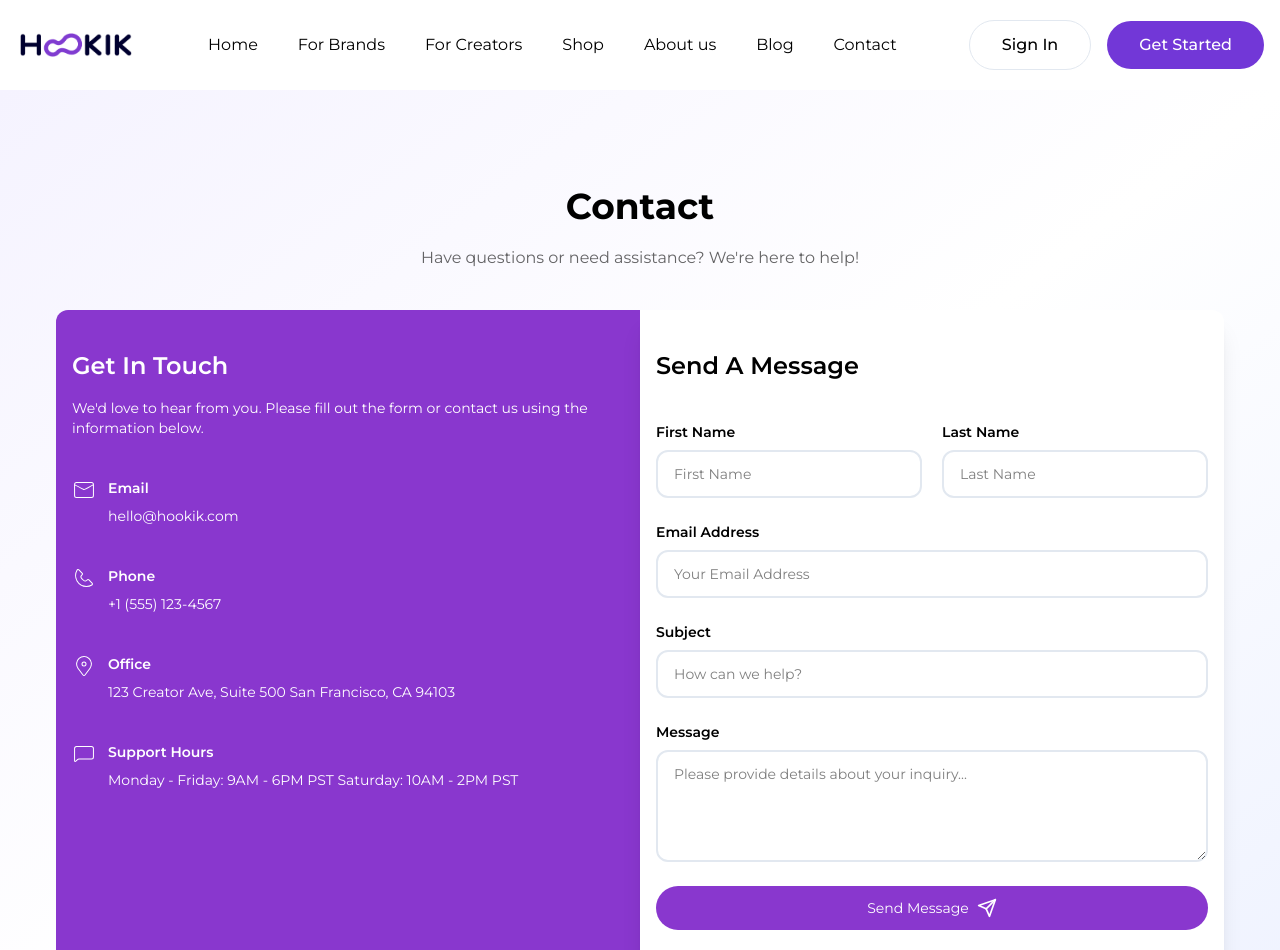
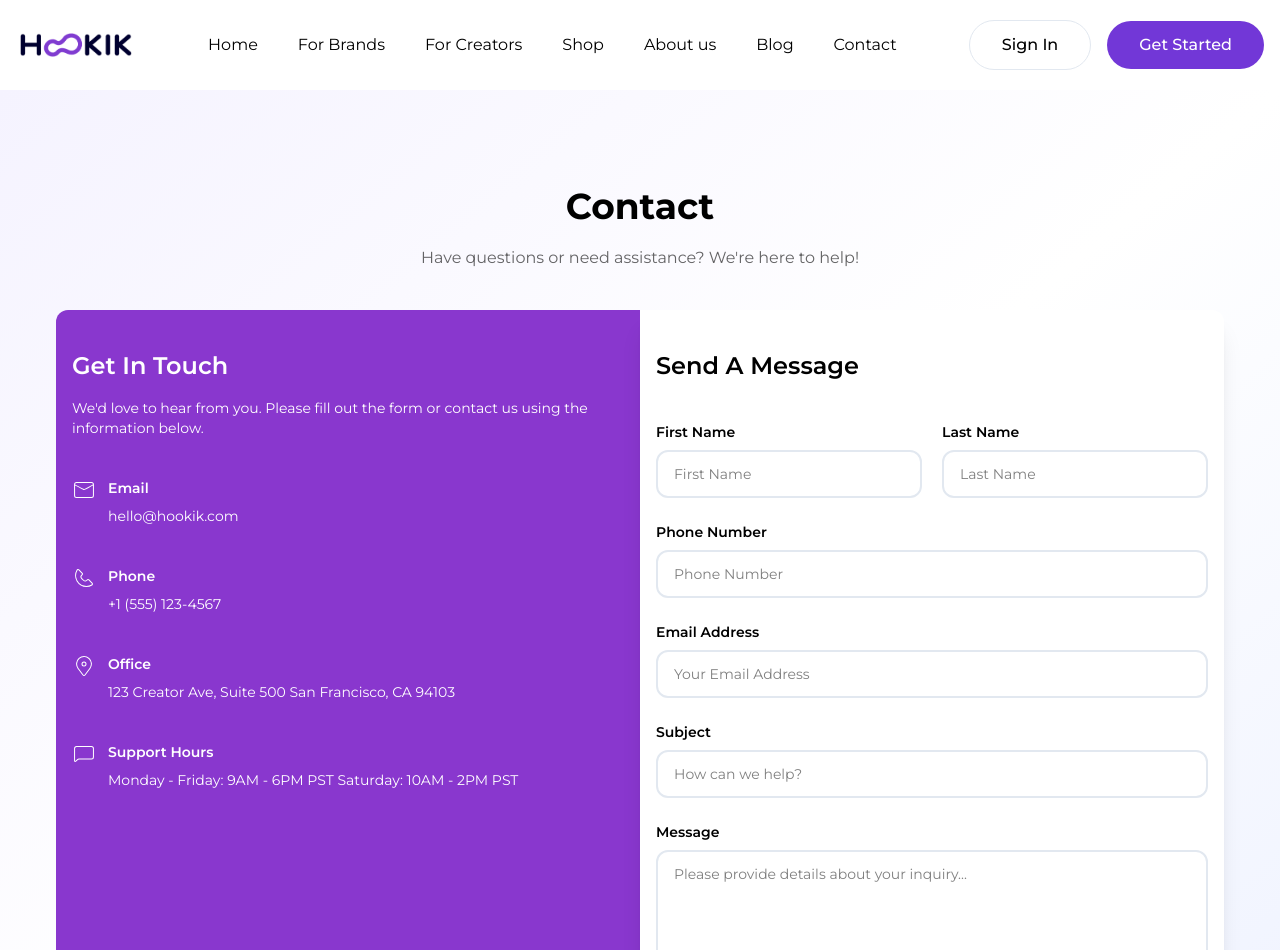
Before and after one commit to Hookik/hookik-landing, a Next.js app: page /contact in a window 1280 px wide. Shown: the top 950 px of the page. Built offline with nearby package versions, Linux system fonts and the light colour scheme.

Commit message:
Feat/Changes made

```diff
--- /dev/null
+++ b/app/Providers.js
@@ -0,0 +1,8 @@
+"use client";
+
+import { Provider } from "react-redux";
+import { store } from "../lib/store";
+
+export function Providers({ children }) {
+  return <Provider store={store}>{children}</Provider>;
+}
--- a/app/contact/page.js
+++ b/app/contact/page.js
@@ -1,12 +1,17 @@
+"use client";
+
 import GradientBackground from "@/components/GradientBackground";
 import Input from "@/components/input";
 import MultiLineInput from "@/components/MultiLineInput";
+import { handleSuccess, handleError } from "@/helper";
+import { useContactUsMutation } from "@/services/contact.api";
 import PageLayout from "@/template/PageLayout";
 import React from "react";
+import { useForm } from "react-hook-form";
 import { CiChat1, CiLocationOn, CiMail, CiPhone } from "react-icons/ci";
 import { FiSend } from "react-icons/fi";
 
-const contact = () => {
+const Contact = () => {
   const contactDetails = [
     {
       id: 1,
@@ -21,20 +26,52 @@ const contact = () => {
       detail: "+1 (555) 123-4567",
     },
     {
-      id: 1,
+      id: 3,
       title: "Office",
       icon: <CiLocationOn className="text-2xl" />,
       detail: "123 Creator Ave, Suite 500 San Francisco, CA 94103",
     },
     {
-      id: 1,
+      id: 4,
       title: "Support Hours",
       icon: <CiChat1 className="text-2xl" />,
       detail: "Monday - Friday: 9AM - 6PM PST Saturday: 10AM - 2PM PST",
     },
   ];
+
+  const { control, handleSubmit, reset } = useForm({
+    defaultValues: {
+      firstName: "",
+      lastName: "",
+      phoneNumber: "",
+      email: "",
+      subject: "",
+      message: "",
+    },
+  });
+
+  const [contactUs, { isLoading }] = useContactUsMutation();
+
+  const onSubmit = async (data) => {
+    try {
+      const formData = {
+        full_name: `${data?.firstName} ${data?.lastName}`,
+        email: data?.email,
+        phone_number: data?.phoneNumber,
+        contact_purpose: data?.subject,
+        message: data?.message,
+      };
+
+      await contactUs(formData).unwrap();
+      handleSuccess("Message Sent Successfully");
+      reset();
+    } catch (err) {
+      console.error(err);
+      handleError("Error Sending Message, Try again!");
+    }
+  };
+
   return (
-    <>
     <PageLayout footBanner={false}>
       <GradientBackground>
         <div className="max-w-[1200px] mx-auto flex flex-col my-10 gap-y-10 px-4">
@@ -46,6 +83,7 @@ const contact = () => {
           </div>
 
           <div className="flex flex-col w-full lg:flex-row">
+            {/* Left Info */}
             <div className="w-full lg:w-[50%] py-10 rounded-l-xl bg-[#8937CE] px-4 text-white flex flex-col gap-y-10">
               <div className="flex flex-col gap-y-4">
                 <h2 className="text-2xl font-semibold">Get In Touch</h2>
@@ -67,35 +105,83 @@ const contact = () => {
               </div>
             </div>
 
+            {/* Form */}
             <div className="w-full lg:w-[50%] py-10 rounded-r-xl shadow-xl px-4 bg-white flex flex-col gap-y-10">
               <h2 className="text-2xl font-semibold">Send A Message</h2>
-                <div className="flex flex-col gap-y-6">
+
+              <form
+                onSubmit={handleSubmit(onSubmit)}
+                className="flex flex-col gap-y-6"
+              >
                 <div className="grid grid-cols-2 items-center gap-5">
-                    <Input value={"First Name"} />
-                    <Input value={"Last Name"} />
+                  <Input
+                    name="firstName"
+                    label="First Name"
+                    control={control}
+                    rules={{ required: "First name is required" }}
+                  />
+                  <Input
+                    name="lastName"
+                    label="Last Name"
+                    control={control}
+                    rules={{ required: "Last name is required" }}
+                  />
                 </div>
+
                 <Input
-                    value={"Email Address"}
-                    placeholder={"Your Email Address"}
-                  />
-                  <Input value={"Subject"} placeholder={"How can we help?"} />
-                  <MultiLineInput
-                    value={"Message"}
-                    placeholder={"Please provide details about your inquiry..."}
+                  name="phoneNumber"
+                  label="Phone Number"
+                  control={control}
+                  rules={{ required: "Phone Number is required" }}
                 />
 
-                  <button className="w-full py-3 rounded-full flex gap-x-2 justify-center items-center text-white bg-[#8937CE] text-sm">
-                    Send Message
+                <Input
+                  name="email"
+                  label="Email Address"
+                  placeholder="Your Email Address"
+                  control={control}
+                  rules={{
+                    required: "Email is required",
+                    pattern: {
+                      value: /^\S+@\S+$/i,
+                      message: "Enter a valid email address",
+                    },
+                  }}
+                />
+
+                <Input
+                  name="subject"
+                  label="Subject"
+                  placeholder="How can we help?"
+                  control={control}
+                  rules={{ required: "Subject is required" }}
+                />
+
+                <MultiLineInput
+                  name="message"
+                  label="Message"
+                  placeholder="Please provide details about your inquiry..."
+                  control={control}
+                  rules={{ required: "Message cannot be empty" }}
+                />
+
+                <button
+                  type="submit"
+                  disabled={isLoading}
+                  className={`w-full py-3 rounded-full flex gap-x-2 justify-center items-center text-white text-sm ${
+                    isLoading ? "bg-[#B18DDC]" : "bg-[#8937CE]"
+                  }`}
+                >
+                  {isLoading ? "Sending..." : "Send Message"}
                   <FiSend className="text-xl" />
                 </button>
-                </div>
+              </form>
             </div>
           </div>
         </div>
       </GradientBackground>
     </PageLayout>
-    </>
   );
 };
 
-export default contact;
+export default Contact;
--- a/app/layout.js
+++ b/app/layout.js
@@ -1,5 +1,7 @@
 import { Montserrat } from "next/font/google";
 import "./globals.css";
+import { Providers } from "./Providers";
+import { Toaster } from "sonner";
 
 const montserrat = Montserrat({
   variable: "--font-montserrat",
@@ -15,7 +17,10 @@ export const metadata = {
 export default function RootLayout({ children }) {
   return (
     <html lang="en">
-      <body className={`${montserrat.variable} antialiased`}>{children}</body>
+      <Providers>
+        <body className={`${montserrat.variable} antialiased`}>{children}</body>
+        <Toaster position="top-right" richColors />
+      </Providers>
     </html>
   );
 }
--- a/components/Input.jsx
+++ b/components/Input.jsx
@@ -1,17 +1,32 @@
 import React from "react";
+import { Controller } from "react-hook-form";
 
-const Input = ({value, placeholder}) => {
+const Input = ({ name, control, rules, placeholder, label }) => {
   return (
-    <>
-      <fieldset className="flex flex-col gap-y-2">
-        <p className="text-sm font-semibold">{value}</p>
-        <input
-          type="text"
-          className="w-full py-3 px-4 border-2 border-[#E2E8F0] rounded-xl text-sm focus:outline-[#7237D7]"
-          placeholder={placeholder || value}
-        />
-      </fieldset>
-    </>
+    <fieldset className="flex flex-col gap-y-2">
+      {label && <p className="text-sm font-semibold">{label}</p>}
+
+      <Controller
+        name={name}
+        control={control}
+        rules={rules}
+        render={({ field, fieldState: { error } }) => (
+          <>
+            <input
+              {...field}
+              type="text"
+              className={`w-full py-3 px-4 border-2 rounded-xl text-sm focus:outline-[#7237D7] ${
+                error ? "border-red-500" : "border-[#E2E8F0]"
+              }`}
+              placeholder={placeholder || label || name}
+            />
+            {error && (
+              <span className="text-xs text-red-500">{error.message}</span>
+            )}
+          </>
+        )}
+      />
+    </fieldset>
   );
 };
 
--- a/components/MultiLineInput.jsx
+++ b/components/MultiLineInput.jsx
@@ -1,17 +1,31 @@
 import React from "react";
+import { Controller } from "react-hook-form";
 
-const MultiLineInput = ({ value, placeholder }) => {
+const MultiLineInput = ({ name, control, rules, placeholder, label }) => {
   return (
-    <>
-      <fieldset className="flex flex-col gap-y-2">
-        <p className="text-sm font-semibold">{value}</p>
-        <textarea
-          type="text"
-          className="w-full py-3 px-4 border-2 h-28 border-[#E2E8F0] rounded-xl text-sm focus:outline-[#7237D7]"
-          placeholder={placeholder || value}
-        />
-      </fieldset>
-    </>
+    <fieldset className="flex flex-col gap-y-2">
+      {label && <p className="text-sm font-semibold">{label}</p>}
+
+      <Controller
+        name={name}
+        control={control}
+        rules={rules}
+        render={({ field, fieldState: { error } }) => (
+          <>
+            <textarea
+              {...field}
+              className={`w-full py-3 px-4 border-2 h-28 rounded-xl text-sm focus:outline-[#7237D7] resize-none ${
+                error ? "border-red-500" : "border-[#E2E8F0]"
+              }`}
+              placeholder={placeholder || label || name}
+            />
+            {error && (
+              <span className="text-xs text-red-500">{error.message}</span>
+            )}
+          </>
+        )}
+      />
+    </fieldset>
   );
 };
 
--- a/components/Navbar.jsx
+++ b/components/Navbar.jsx
@@ -56,7 +56,7 @@ const Navbar = () => {
             onClick={() => {
               setShowMenu(!showMenu);
             }}
-            className="text-2xl lg:hidden"
+            className="text-2xl xl:hidden"
           >
             <HiOutlineMenuAlt2 />
           </button>
--- /dev/null
+++ b/helper/index.js
@@ -0,0 +1,9 @@
+import { toast } from "sonner";
+
+export const handleSuccess = (text) => {
+  toast.success(text);
+};
+
+export const handleError = (text) => {
+  toast.error(text);
+};
--- /dev/null
+++ b/lib/store.js
@@ -0,0 +1,27 @@
+import { configureStore } from "@reduxjs/toolkit";
+import AsyncStorage from "@react-native-async-storage/async-storage";
+import { persistStore, persistReducer } from "redux-persist";
+import { combineReducers } from "redux";
+import { contactApi } from "@/services/contact.api";
+
+const rootReducer = combineReducers({
+  [contactApi.reducerPath]: contactApi.reducer,
+});
+
+const persistConfig = {
+  key: "root",
+  storage: AsyncStorage,
+};
+
+const persistedReducer = persistReducer(persistConfig, rootReducer);
+
+export const store = configureStore({
+  reducer: persistedReducer,
+  middleware: (getDefaultMiddleware) =>
+    getDefaultMiddleware({
+      serializableCheck: false,
+      immutableCheck: false,
+    }).concat(contactApi.middleware),
+});
+
+export const persistor = persistStore(store);
--- /dev/null
+++ b/services/contact.api.js
@@ -0,0 +1,27 @@
+import { createApi, fetchBaseQuery } from "@reduxjs/toolkit/query/react";
+
+export const baseQuery = fetchBaseQuery({
+  baseUrl: "https://api.staging.hookik.com/api/v2/",
+  prepareHeaders: (headers) => {
+    headers.set("Content-Type", "application/json");
+    // You can add other headers here, e.g., Authorization if needed
+    // headers.set("Authorization", `Bearer ${token}`);
+    return headers;
+  },
+});
+
+export const contactApi = createApi({
+  reducerPath: "contact",
+  baseQuery,
+  endpoints: (builder) => ({
+    contactUs: builder.mutation({
+      query: (body) => ({
+        url: "user/contact-us/send-message",
+        method: "POST",
+        body,
+      }),
+    }),
+  }),
+});
+
+export const { useContactUsMutation } = contactApi;
```
Also changed, not shown: package.json (+7 -1 lines), 1 other file (tests, documents, lock files or other folders). Lines whose indentation alone changed are shown as unchanged.
